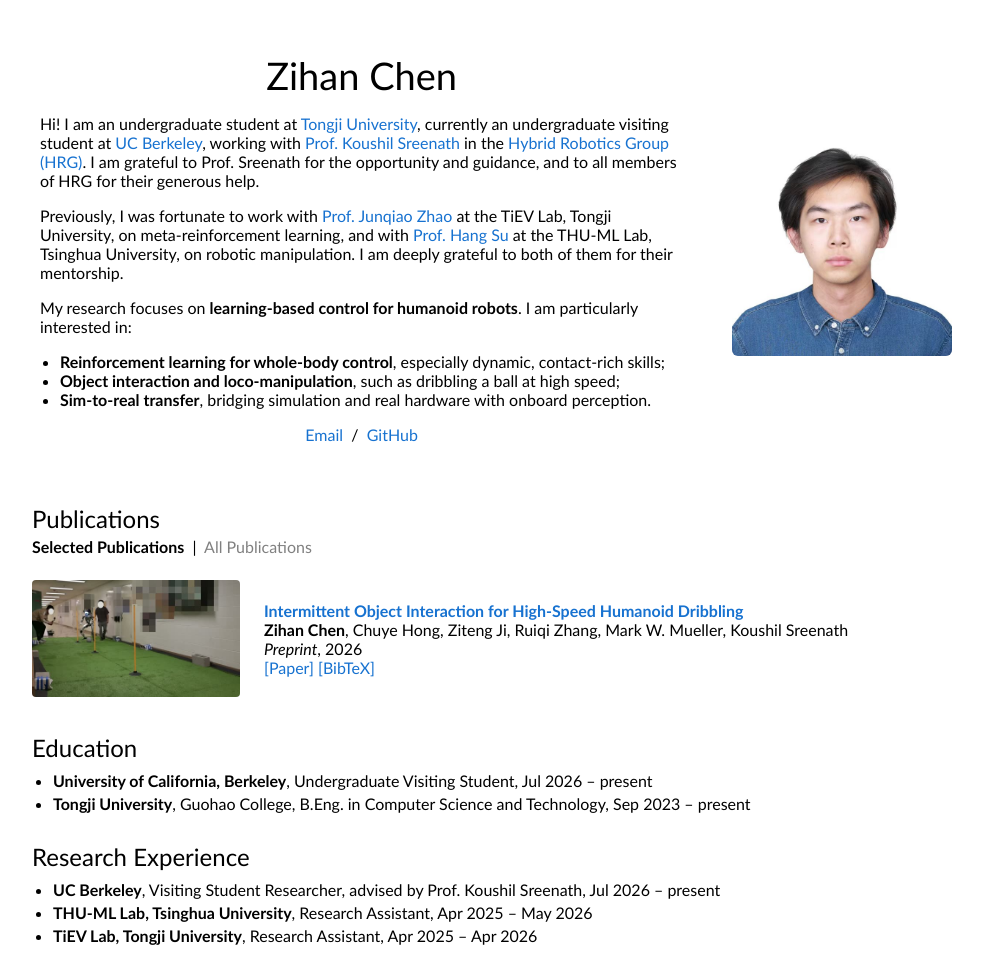
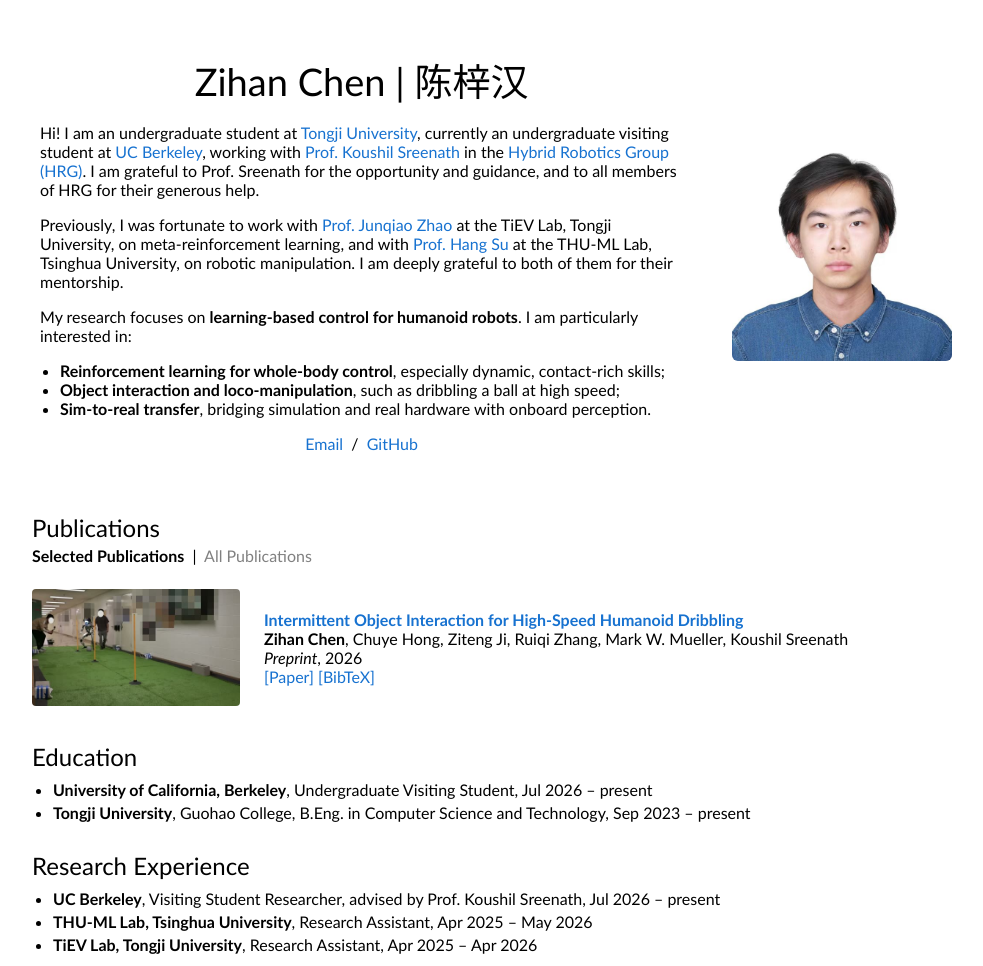
Before and after one commit to Zihan-Chen7/zihan-chen7.github.io, a plain HTML site: page index.html in a window 1280 px wide. Shown: the top 966 px of the page, without its empty margins (144-1127 px from the left). Drawn offline with Linux system fonts and the light colour scheme; grey boxes are pictures that could not be loaded.

Commit message:
Add Chinese name to header and title
Co-Authored-By: Claude Opus 5.5 <noreply@anthropic.com>

```diff
--- a/index.html
+++ b/index.html
@@ -3,7 +3,7 @@
 <head>
   <meta http-equiv="Content-Type" content="text/html; charset=UTF-8">
   <meta name="viewport" content="width=device-width, initial-scale=1">
-  <title>Zihan Chen</title>
+  <title>Zihan Chen | 陈梓汉</title>
   <meta name="author" content="Zihan Chen">
   <meta name="description" content="Personal website of Zihan Chen, undergraduate student at Tongji University and visiting student at UC Berkeley.">
   <link rel="stylesheet" type="text/css" href="stylesheet.css">
@@ -16,7 +16,7 @@
   <table style="width:100%;border:0;border-spacing:0"><tbody>
     <tr>
       <td class="header-text">
-        <p class="name" style="text-align:center">Zihan Chen</p>
+        <p class="name" style="text-align:center">Zihan Chen | 陈梓汉</p>
         <p>
           Hi! I am an undergraduate student at <a href="https://www.tongji.edu.cn/">Tongji University</a>,
           currently an undergraduate visiting student at <a href="https://www.berkeley.edu/">UC Berkeley</a>,
```
